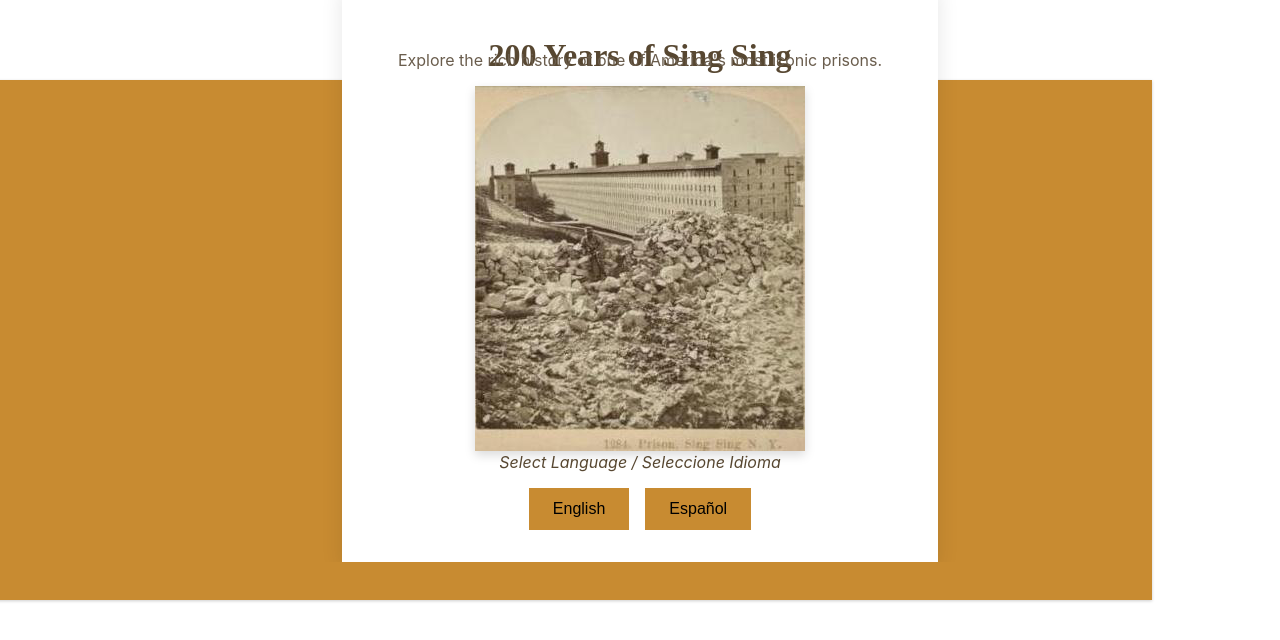
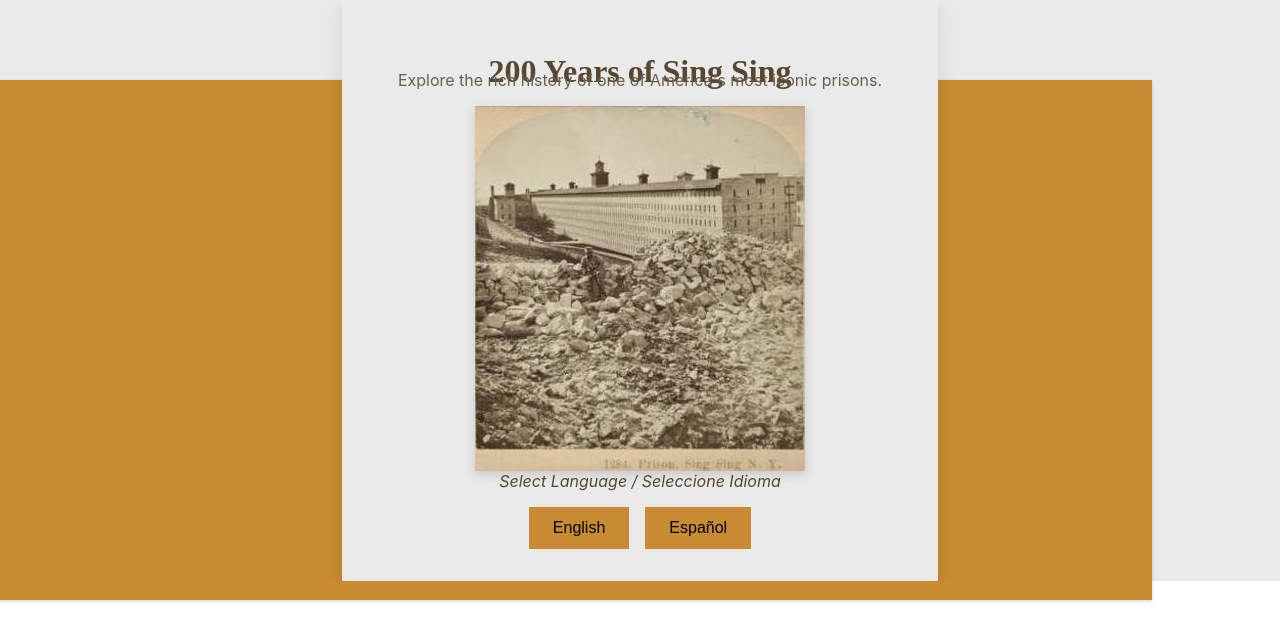
Before and after one commit to samweldon9393/SingSingPrisonMuseum-maps, a React (Create React App) app: page / in a window 1280 px wide. Shown: the top 640 px of the page. Built offline with nearby package versions, Linux system fonts and the light colour scheme.

Commit message:
Back to gray for now

```diff
--- a/src/LandingPage.css
+++ b/src/LandingPage.css
@@ -3,13 +3,12 @@
   justify-content: center;
   align-items: center;
   height: auto;
-  background: #FFFFFF;
+  background: #EAEAEA;
   text-align: center;
-  margin-top: -1rem;
 }
 
 .landing-card {
-  background: #FFFFFF;
+  background: #EAEAEA;
   padding: 2rem 3rem;
   box-shadow: 0 6px 20px rgba(0, 0, 0, 0.1);
   max-width: 500px;
@@ -40,7 +39,7 @@
 
 .subheading {
   font-size: 1rem;
-  margin-top: -2rem;
+  margin-top: -1.8rem;
   margin-bottom: 1rem;
   color: #6a5d4d;
 }
```
